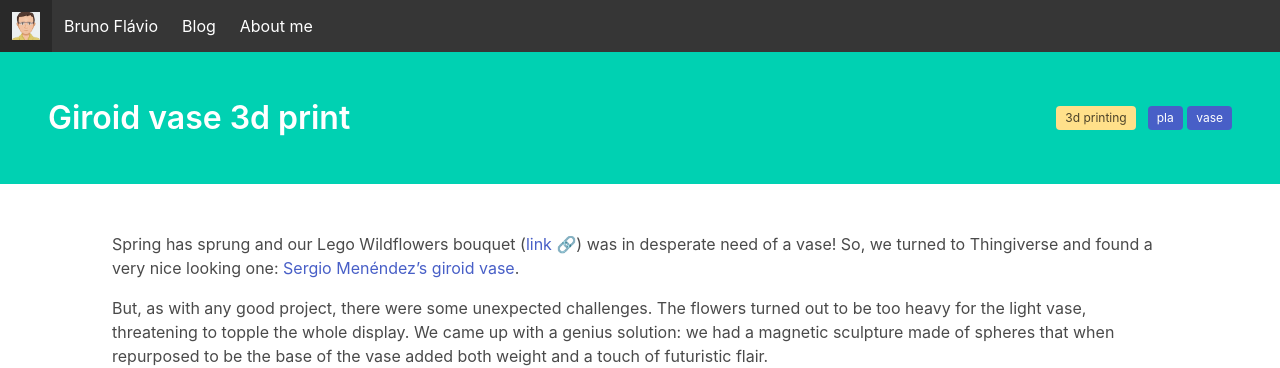
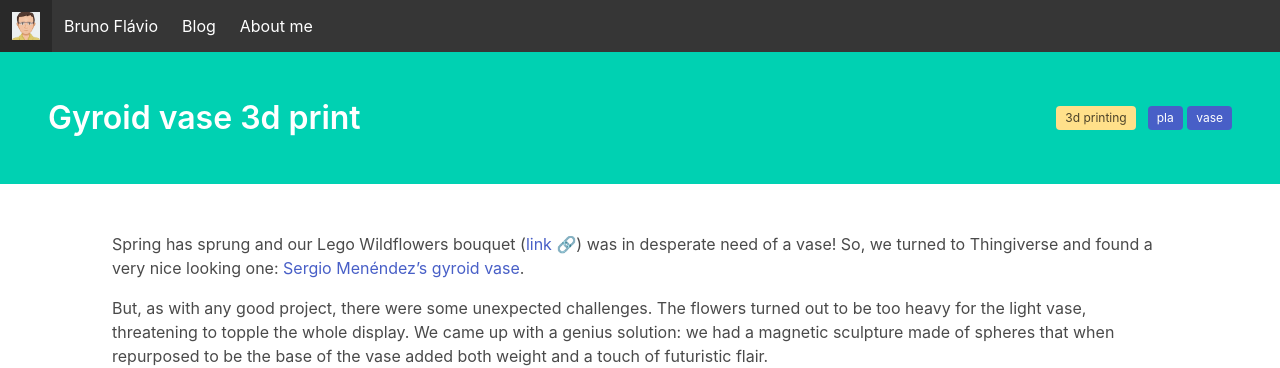
Before and after one commit to brunoflavio-com/brunoflavio-com.github.io, a Jekyll site: the page built from _blogs/2023-05-07-gyroid-vase-3dprint.markdown, in a window 1280 px wide. Shown: the top 368 px of the page. Built offline with Jekyll 4.4.1, drawn with Linux system fonts in a browser that asks for light colours.

Commit message:
Fixes gyroid spelling

```diff
--- a/_blogs/2023-05-07-giroid-vase-3dprint.markdown
+++ b/_blogs/2023-05-07-gyroid-vase-3dprint.markdown
@@ -1,17 +1,17 @@
 ---
 layout: post
-title:  "Giroid vase 3d print"
+title:  "Gyroid vase 3d print"
 date:   2023-05-07 21:45:00 +0100
 categories: [3d printing]
 tags: pla vase
 image: "/assets/img/vase_legos_900x1200.jpg"
-image-alt: "Giroid vase ornamented with Lego Wildflower Bouquet"
+image-alt: "Gyroid vase ornamented with Lego Wildflower Bouquet"
 ---
 
-Spring has sprung and our Lego Wildflowers bouquet ([link 🔗](https://www.lego.com/en-us/product/wildflower-bouquet-10313){:target="_blank"}) was in desperate need of a vase! So, we turned to Thingiverse and found a very nice looking one: [Sergio Menéndez's giroid vase](https://www.thingiverse.com/thing:4899605){:target="_blank"}.
+Spring has sprung and our Lego Wildflowers bouquet ([link 🔗](https://www.lego.com/en-us/product/wildflower-bouquet-10313){:target="_blank"}) was in desperate need of a vase! So, we turned to Thingiverse and found a very nice looking one: [Sergio Menéndez's gyroid vase](https://www.thingiverse.com/thing:4899605){:target="_blank"}.
 
 But, as with any good project, there were some unexpected challenges. The flowers turned out to be too heavy for the light vase, threatening to topple the whole display. We came up with a genius solution: we had a magnetic sculpture made of spheres that when repurposed to be the base of the vase added both weight and a touch of futuristic flair.
 
 After a few more tweaks and some improvisation, the end result was stunning! Check it out:
 
-![Giroid Vase]({{page.image}} "{{page.image-alt}}"){:style="display:block; margin-left:auto; margin-right:auto"}
+![Gyroid Vase]({{page.image}} "{{page.image-alt}}"){:style="display:block; margin-left:auto; margin-right:auto"}
```
